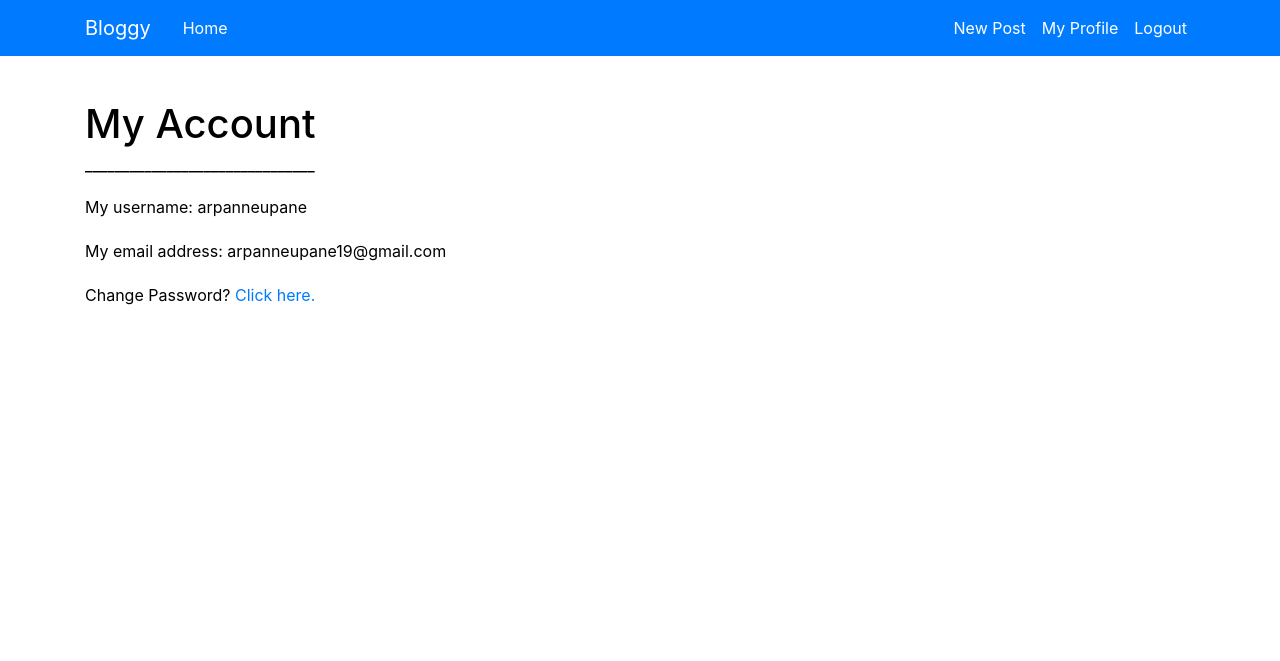
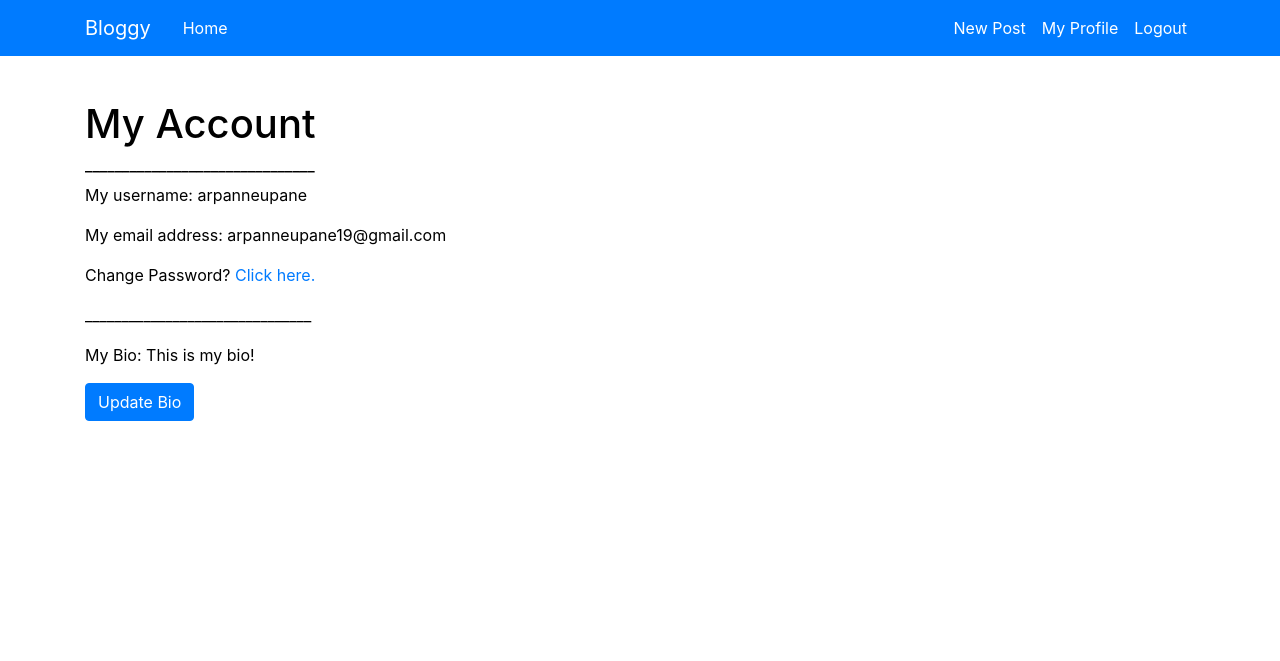
Before and after one commit to ShaikhMohammaddanish/bloggy-webapp, a Flask app: page /profile in a window 1280 px wide. Shown: the top 661 px of the page. Run offline with Flask 2, Linux system fonts and the light colour scheme; a user stored in the database is signed in; some libraries are stand-ins or nearby versions.

Commit message:
Added a bio function. Users can create a bio and see others bio too.

```diff
--- a/main.py
+++ b/main.py
@@ -42,6 +42,7 @@ class User(db.Model, UserMixin):
     email = db.Column(db.String(50), unique=True)
     password = db.Column(db.String(80))
     posts = db.relationship('Post', backref='author', lazy=True)
+    bio_content = db.Column(db.String(1000))
 
     def get_reset_token(self, expires_sec=1800):
         s = Serializer(app.config['SECRET_KEY'], expires_sec)
@@ -81,7 +82,11 @@ class LoginForm(FlaskForm):
     username = StringField("Username", validators=[InputRequired(), Length(min=4, max=50)])
     password = PasswordField("Password", validators=[InputRequired(), Length(min=4, max=15)])
 
+class BioForm(FlaskForm):
+    # bio = TextAreaField("Bio", validators=[InputRequired(), Length(min=4, max=1000)])
+    bio = TextAreaField('Bio', [Length(min=0, max=1000)])
 
+    submit = SubmitField("Update Bio")
 
 class RegisterForm(FlaskForm):
     email = StringField("Email", validators=[InputRequired(), Email(message="Invalid Email"), Length(max=50)])
@@ -152,6 +157,30 @@ def profile():
     return render_template("profile.html", name=current_user.username, email=current_user.email, title="My Profile")
 
 
+# Create Bio
+@app.route("/profile/bio", methods=["GET", 'POST'])
+@login_required
+def bio():
+    form = BioForm()
+    if form.validate_on_submit():
+        current_user.bio_content = form.bio.data
+        db.session.commit()
+        flash("Your bio has been updated!", 'success')
+        return redirect(url_for('profile'))
+    elif request.method == 'GET':
+        form.bio.data = current_user.bio_content
+
+    return render_template('bio.html', form=form, title="Update Bio")
+
+
+
+# If a user visits another user's profile
+@app.route("/user/<username>")
+@login_required
+def user(username):
+    user = User.query.filter_by(username=username).first_or_404()
+    return render_template('user.html', title=user.username, user=user)
+
 
 
 
@@ -197,7 +226,6 @@ def create_post():
 def post(post_id):
     post = Post.query.get_or_404(post_id)
     return render_template('postid.html', title=post.post_title, post=post)
-
 
 
 
@@ -266,6 +294,7 @@ def login():
             if bcrypt.check_password_hash(user.password, form.password.data):
                 login_user(user)
                 return redirect(url_for("userhome"))
+        flash("This account does not exist. You need to sign up first.", 'warning')
         return redirect(url_for('signup'))
     return render_template("login.html", form=form, title="Login")
 
@@ -296,7 +325,7 @@ def signup():
         mail.send(msg)
 
 
-        flash("Your account has been created", 'success')
+        flash(f"Your account has been created for {form.username.data}", 'success')
         return redirect(url_for('login'))
     return render_template("signup.html", form=form, title="Sign Up")
 
--- a/templates/profile.html
+++ b/templates/profile.html
@@ -1,4 +1,5 @@
 {% extends "userbase.html" %}
+{% import "bootstrap/wtf.html" as wtf %}
 {% block title %}Home{% endblock %}
 {% block head %}
 <title>My Profile</title>
@@ -8,13 +9,34 @@
 {% block content %}
 
 <div class="header">
+  {% with messages = get_flashed_messages(with_categories=true) %}
+  {% if messages %}
+      {% for category, message in messages %}
+          <div class="alert alert-{{ category }} alert-dismissible fade show" role="alert">
+              <span>{{ message }}</span>
+              <button type="button" class="close" data-dismiss="alert" aria-label="Close">
+              <span aria-hidden="true">&times;</span>
+              </button>
+          </div>
+      {% endfor %}
+  {% endif %}
+{% endwith %}
     <h1>My Account</h1>
     <h6>_______________________________</h6>
     <p>My username: {{ name }}</p>
     <p>My email address: {{ email }}</p>
     <p>Change Password? <a href="changepassword">Click here.</a></p>
+    <p>_______________________________</p>
+    {% if current_user.bio_content == None %}
+      <p>My Bio: No bio yet.</p>
+    {% else %}
+      <p>My Bio: {{current_user.bio_content}} </p>
+    {% endif %}
+    <a class="btn btn-primary" href="/profile/bio">Update Bio</a>
+
 
 </div>
+
 
 
 <footer class="delete-acc">
@@ -32,9 +54,7 @@
     a {
         text-decoration: none;
       }
-    p{
-      margin-top: 20px;
-    }
+
 
     footer{
     position: fixed;
@@ -43,5 +63,6 @@
 
     }
 
+
 </style>
 {% endblock %}
--- a/templates/userhome.html
+++ b/templates/userhome.html
@@ -26,7 +26,7 @@
         <div class="media-body">
           <div class="article-metadata">
           </div>
-          <small>Posted by {{ post.author.username}} on {{post.post_date.strftime('%m/%d/%Y') }}</small>
+          <small>Posted by <a href="{{ url_for('user', username=post.author.username)}}">{{ post.author.username}}</a> on {{post.post_date.strftime('%m/%d/%Y') }}</small>
           <h2><a class="article-title" href="{{ url_for('post', post_id=post.id) }}" style="text-decoration: none;">{{ post.post_title }}</a></h2>
           <p class="article-content">{{ post.post_content }}</p>
           <p>____________________________________________________</p>
```
Also changed, not shown: templates/bio.html (added, +20 -0 lines), templates/user.html (added, +34 -0 lines), database.db.
